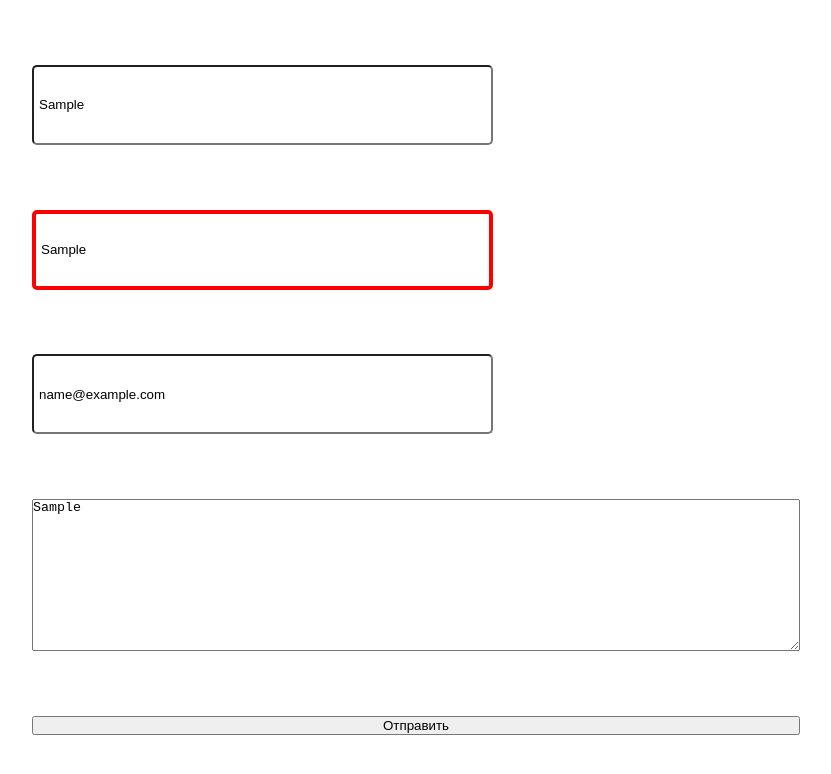
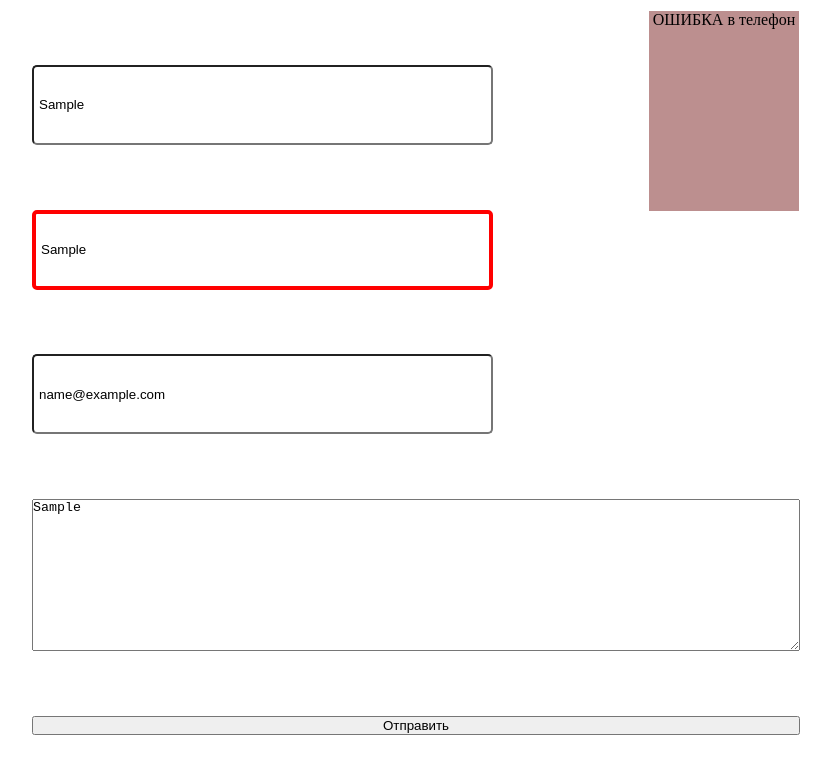
Before and after one commit to RuChik152/gb_js_level_2_less_4_part2, a plain HTML site: page index.html in a window 1280 px wide. Both pictures are taken after typing "Sample", "Sample", "name@example.com", "Sample" into the empty fields and a click on the button "Отправить". Shown: the whole page, without its empty margins (224-1055 px from the left). Drawn offline with Linux system fonts and the light colour scheme.

Commit message:
less_4_part2_validator

```diff
--- a/index.html
+++ b/index.html
@@ -13,8 +13,10 @@
 <body>
     <div class="container">
         <form class="form">
-            <div class="error__box"></div>
-            <input class="nameForm" type="text" name="name" id="idNameForm" placeholder="Имя" value="">
+            <div class="error__box">
+
+            </div>
+            <input class="nameForm" type="text" name="name" id="idNameForm" placeholder="Имя" value="" data-name="name" >
             <input class="numberForm" type="text" name="number" id="idPhoneForm" placeholder="телефон" value="">
             <input class="emailForm" type="email" name="email" id="idEmailForm" placeholder="e-mail" value="">
             <textarea name="text" cols="30" rows="10" placeholder="Текст"></textarea>
--- a/js/script.js
+++ b/js/script.js
@@ -16,8 +16,6 @@ class Form {
             if (item.nodeName == 'INPUT') {
 
                 let input = new CheckRoute(item);
-                // console.log(input);
-                // console.log(input.state);
                 if (input.state == false) {
                     e.preventDefault();
                 }
@@ -36,7 +34,7 @@ class CheckRoute {
     }
 
     _init() {
-        //console.log(this.input.name);
+
         if (this.input.name == 'name') {
             let check = new CheckName(this.input);
             this.state = check.state;
@@ -74,7 +72,7 @@ class CheckName extends Check {
         this._init();
     }
     _init() {
-        //console.log(this.object.value);
+
         let style = new Style(this.object);
         let check = this.object.value.search(/^[a-zа-яA-ZА-ЯёЁ0-9_-]{4,10}$/g)
         if (check == -1) {
@@ -98,7 +96,7 @@ class CheckNumber extends Check {
     }
 
     _init() {
-        //console.log(this.object.value);
+
         let style = new Style(this.object);
         let check = this.object.value.search(/^\+7[0-9]{10}$/g)
         if (check == -1) {
@@ -122,7 +120,7 @@ class CheckEmail extends Check {
     }
 
     _init() {
-        //console.log(this.object.value);
+
         let style = new Style(this.object);
         let check = this.object.value.search(/^[a-zA-Z0-9]+@[a-zA-Z]+\.[a-z]{2,4}$/g)
         if (check == -1) {
@@ -149,61 +147,52 @@ class Style extends Check {
     }
 
     addFail(){
+        let a = new Mass(this.object);
+        a.errorAdd();
         this.object.classList.add('fail');
     }
     removeFail(){
+        let a = new Mass(this.object);
+        a.errorRemove();
         this.object.classList.remove('fail');
     }
 }
 
-// class Massege extends Check {
-//     constructor(object) {
-//         super(object);
-//         this._init();
-//         this.str = ''
-//     }
+class Mass {
+    constructor(obj, container = '.error__box'){
+        this.obj = obj;
+        this.div = container;
+    }
 
-//     _init() {
-//         console.log(this.object);
-//         this.record();
-//         console.log(this.str);
+    errorAdd(){
 
-//     }
+        let div = document.querySelector(this.div);
+        let a = `.error__${this.obj.name}`
+        let link = document.querySelector(a);
 
-//     record() {
 
-//         if (this.object.name == 'name') {
-//             this.str = `<div class="error">
-//                             <p>У вас в поле ${this.object.placeholder} ошибка.</p>
-//                             <span>Возможны буквы латинские или кирилица, без цифр, одно слово без пробелов</span>
-//                         </div>`;
-//         }
 
-//         if (this.object.name == 'number') {
-//             this.str = `<div class="error">
-//                             <p>У вас в поле ${this.object.placeholder} ошибка.</p>
-//                             <span>Телефон должен выглядет так +79101277250 </span>
-//                         </div>`;
-//         }
+        if(!div.contains(link)){
+            let str =  `<div class="error__${this.obj.name}"">
+                            ОШИБКА в ${this.obj.placeholder}
+                        </div>`;
 
-//         if (this.object.name == 'email') {
-//             this.str = `<div class="error">
-//                             <p>У вас в поле ${this.object.placeholder} ошибка.</p>
-//                             <span>Email должен выглядет так name@name.name</span>
-//                         </div>`;
-//         }
+            div.insertAdjacentHTML('afterbegin', str);
+        }
 
-//         this.render();
+    }
 
-//     }
+    errorRemove(){
+        let div = document.querySelector(this.div);
+        let a = `.error__${this.obj.name}`
+        let link = document.querySelector(a);
 
-//     render(){
 
-//         console.log(this.object.parentNode);
-//         let errorBox = document.querySelector('.error__box')
-//         errorBox.insertAdjacentHTML('afterbegin', this.str);
-//     }
+        if(div.contains(link)){
+            link.remove();
+        }
+    }
+}
 
-// }
 
 new Form();
--- a/scss/_index.scss
+++ b/scss/_index.scss
@@ -32,8 +32,11 @@ input {
     display: flex;
     flex-wrap: wrap;
     justify-content: space-around;
+    background-color: rosybrown;
     top: 11px;
     right: 1px;
+    width: 150px;
+    height: 200px;
 }
 
 
```
Also changed, not shown: css/style.css, 1 other file.
